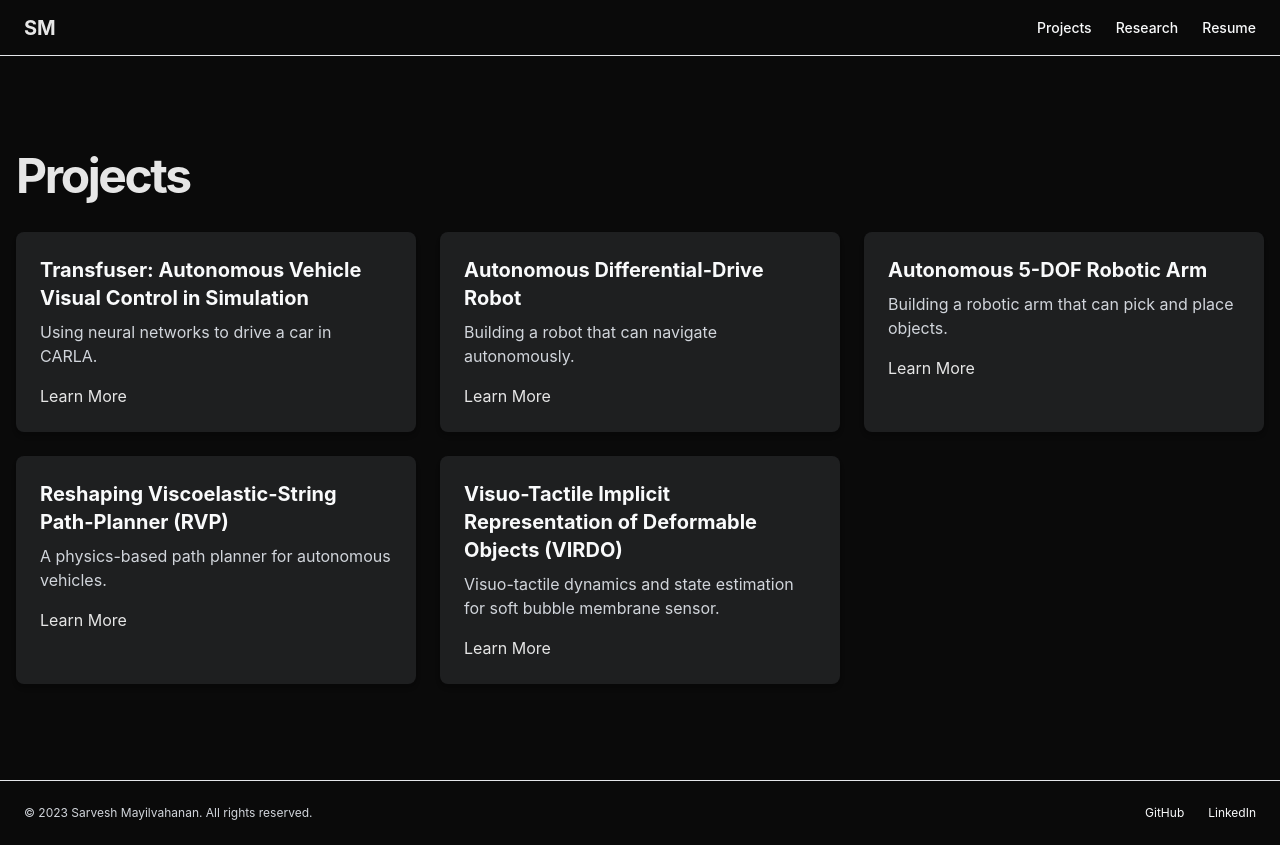
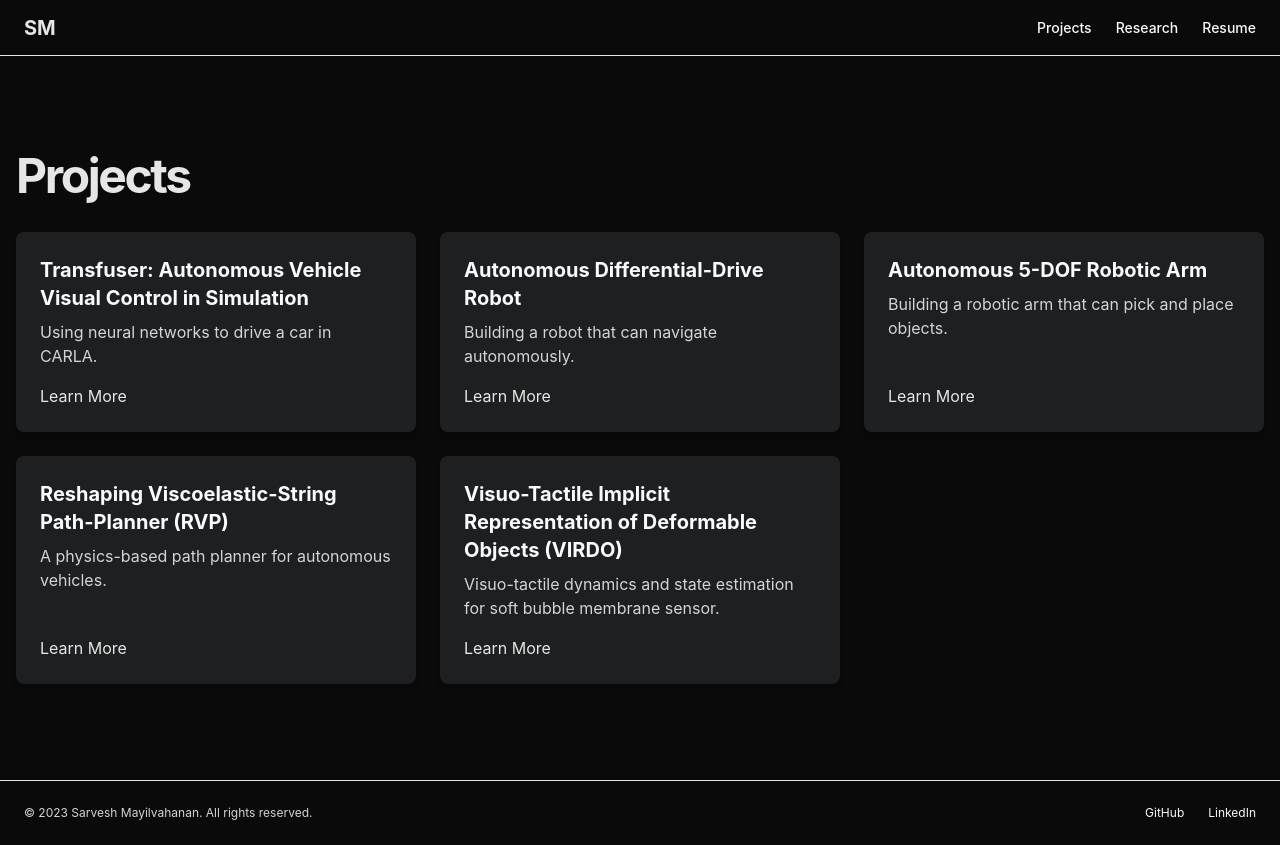
Before and after one commit to sarveshmayil/personal-website, a React app: page /projects in a window 1280 px wide. Built offline with nearby package versions, Linux system fonts and the light colour scheme.

Commit message:
make Learn More button always go on bottom

```diff
--- a/src/components/ProjectsPage.tsx
+++ b/src/components/ProjectsPage.tsx
@@ -11,10 +11,10 @@ function ProjectsPage() {
       <div className="grid gap-6 md:grid-cols-2 lg:grid-cols-3">
         {projects.map((project) => (
           <div key={project.slug} className="bg-background-secondary rounded-lg shadow-md overflow-hidden">
-            <div className="p-6">
+            <div className="p-6 flex flex-col h-full">
               <h3 className="text-xl font-bold text-text mb-2">{project.title}</h3>
-              <p className="text-text-secondary mb-4">{project.shortDescription}</p>
-              <Link to={`/projects/${project.slug}`} className="text-accent hover:text-accent-hover transition-colors">
+              <p className="text-text-secondary mb-4 flex-grow">{project.shortDescription}</p>
+              <Link to={`/projects/${project.slug}`} className="text-accent hover:text-accent-hover transition-colors mt-auto">
                 Learn More
               </Link>
             </div>
```
